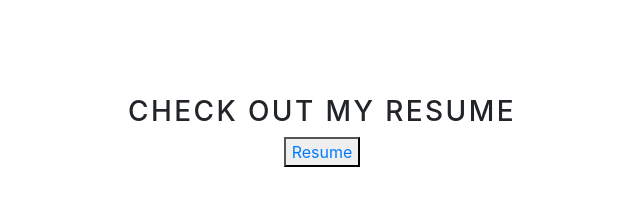
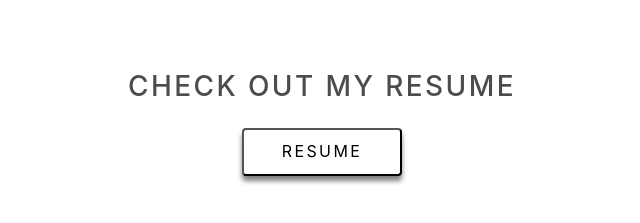
Before and after one commit to BryantVaughn/website, a Next.js app: page / in a window 1280 px wide. Shown: the part 789-1012 px from the top of the page, without its empty margins (318-958 px from the left). Built offline with nearby package versions, Linux system fonts and the light colour scheme.

Commit message:
add background color to navbar and start styles for resume section

```diff
--- a/components/Bio.js
+++ b/components/Bio.js
@@ -6,6 +6,7 @@ export default function Bio() {
       <h2 className="title">Bryant Vaughn</h2>
       <img className="image" src={img} />
       <h5 className="sub-text">Front-end Developer</h5>
+      <h6>Denver, CO</h6>
 
       <style jsx>{`
         .content {
@@ -15,6 +16,9 @@ export default function Bio() {
           text-transform: uppercase;
           letter-spacing: 0.15rem;
           color: #fff;
+        }
+        .content h6 {
+          font-weight: 100;
         }
 
         .title {
--- a/components/Navbar.js
+++ b/components/Navbar.js
@@ -1,5 +1,4 @@
 import Head from 'next/head';
-import styles from './Navbar.module.css';
 
 export default function Navbar() {
   return (
@@ -24,7 +23,6 @@ export default function Navbar() {
           crossorigin="anonymous"></script>
       </Head>
       <main>
-        <div className={styles.container}>
         <nav className="navbar fixed-top navbar-expand-lg">
           <a className="navbar-brand" href="#about">Bryant Vaughn</a>
           <div className="collapse navbar-collapse" id="nav-items">
@@ -35,8 +33,48 @@ export default function Navbar() {
             </div>
           </div>
         </nav>
-        </div>
       </main>
+      <style jsx>{`
+        @media only screen and (max-width: 1200px) {
+          .navbar { padding: 1rem 2rem; }
+        }
+        @media only screen and (min-width: 1200px) {
+          .navbar { padding: 1rem 20rem; }
+        }
+        @media only screen and (min-width: 1600px) {
+          .navbar { padding: 1rem 30rem; }
+        }
+        @media only screen and (min-width: 2200px) {
+          .navbar { padding: 1rem 40rem; }
+        }
+        .navbar {
+          background-color: #000;
+          width: 100%;
+          display: flex;
+          justify-content: space-between;
+        }
+        .navbar a {
+          color: #fff;
+          text-decoration: none;
+          text-transform: uppercase;
+          letter-spacing: 0.15rem;
+        }
+
+        #nav-items {
+          display: flex;
+          justify-content: flex-end;
+        }
+
+        .navbar-nav a {
+          font-size: 14px;
+          font-weight: 500;
+          margin-left: 3rem;
+          transition: 0.3s ease-in-out;
+        }
+        .navbar-nav a:hover {
+          color: rgba(255,255,255,0.6);
+        }
+      `}</style>
     </>
   );
 }
--- a/components/Navbar.module.css
+++ /dev/null
@@ -1,32 +0,0 @@
-.navbar {
-  width: 50%;
-  margin: auto;
-  padding: 1rem;
-  display: flex;
-  justify-content: space-between;
-}
-.navbar a {
-  color: #fff;
-  text-decoration: none;
-  text-transform: uppercase;
-  letter-spacing: 0.15rem;
-}
-
-nav.navbar.solid {
-  background-color: #000;
-}
-
-#nav-items {
-  display: flex;
-  justify-content: flex-end;
-}
-
-.navbar-nav a {
-  font-size: 14px;
-  font-weight: 500;
-  margin-left: 2rem;
-  transition: 0.3s ease-in-out;
-}
-.navbar-nav a:hover {
-  color: rgba(255,255,255,0.6);
-}
--- a/components/Resume.module.css
+++ b/components/Resume.module.css
@@ -9,4 +9,29 @@
 .title {
   text-transform: uppercase;
   letter-spacing: 0.15rem;
+  color: rgba(0,0,0,0.7);
 }
+
+.button {
+  margin: 1rem;
+  padding-top: 0.6rem;
+  width: 10rem;
+  height: 3rem;
+  border-radius: 4px;
+  background-color: #fff;
+  box-shadow: 0 5px 5px rgba(0,0,0,0.5);
+  transition: 0.2s ease-in;
+}
+.button:hover {
+  background-color: rgba(0,0,0,0.1);
+}
+
+.button a {
+  display: inline-block;
+  text-decoration: none;
+  color: #000;
+  text-transform: uppercase;
+  letter-spacing: 0.15rem;
+  width: 100%;
+  height: 100%;
+}
--- a/pages/index.js
+++ b/pages/index.js
@@ -5,6 +5,7 @@ import Resume from '../components/Resume';
 import img from '../public/img/denver.jpg';
 
 export default function Home() {
+
   return (
     <>
       <Head>
```
Also changed, not shown: scripts/scroll.js (deleted, +0 -7 lines). Lines whose indentation alone changed are shown as unchanged.
